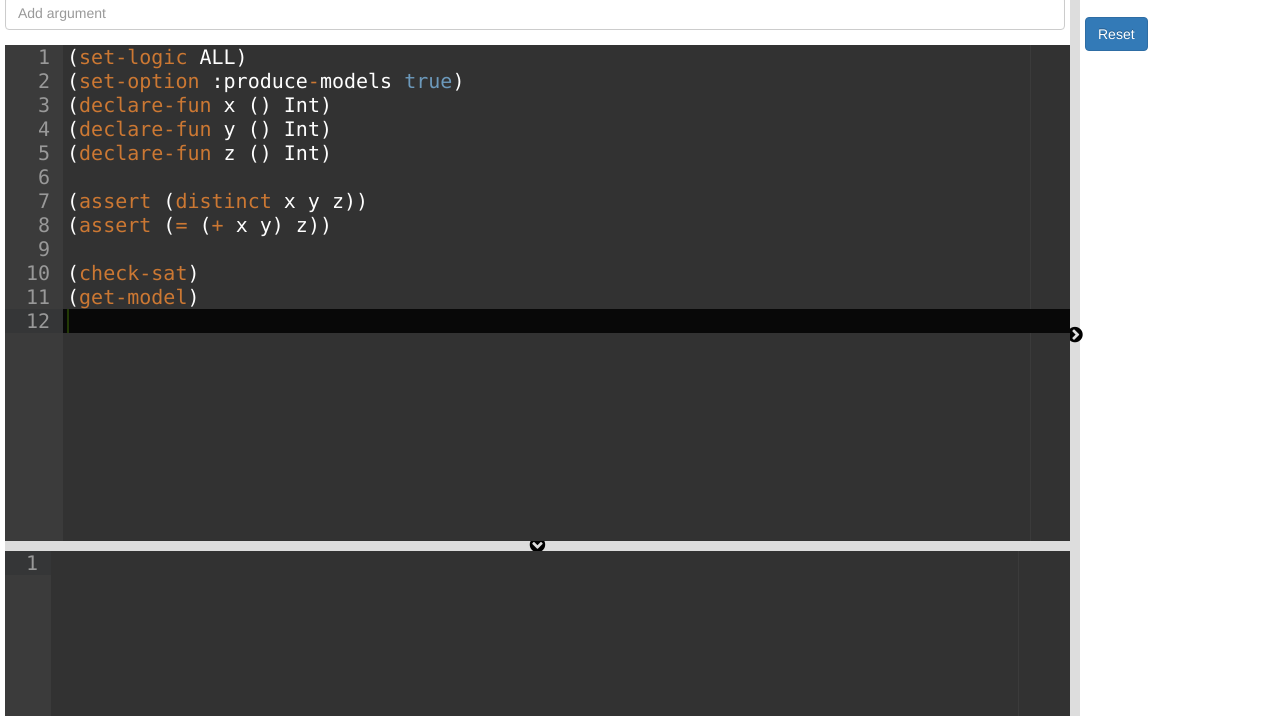
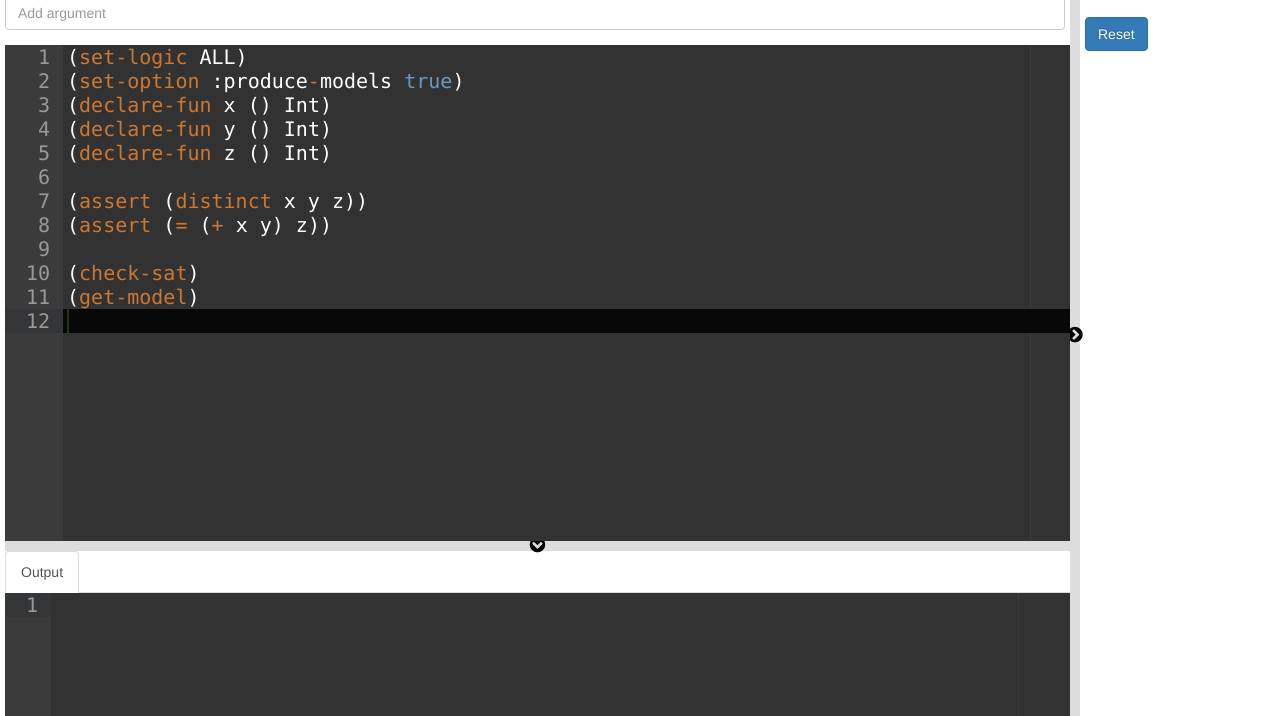
Before and after one commit to mudathirmahgoub/cvc-webclient-angularjs, a website with bundled scripts: page app/index.html in a window 1280 px wide. Shown: the part 84-800 px from the top of the page. Built offline with nearby package versions, Linux system fonts and the light colour scheme; files whose address does not match are found by name.

Commit message:
Fine changes

```diff
--- a/app/core/splitter-directive/splitter.directive.js
+++ b/app/core/splitter-directive/splitter.directive.js
@@ -75,6 +75,7 @@ angular.module('cvc').directive('splitter', function () {
 
                         angular.element(parent).on('mouseup', function () {
                             mouseDown = false;
+                            window.dispatchEvent(new Event('resize'));
                         });
 
                         angular.element(parent).on('mouseleave', function () {
--- a/app/editor-component/editor.template.html
+++ b/app/editor-component/editor.template.html
@@ -46,18 +46,13 @@
         <splitter direction="down" class="editorRowSplitter">
         </splitter>
         <div class="editorCenterFooter">
-            <div style="height:100%; width: 100%">
+            <uib-tabset active="activeTab">
+                <uib-tab index="0" heading="Output">
+                </uib-tab>
+            </uib-tabset>
+            <div style="height:calc(100% - 42px); width: 100%">
                 <div id="outputEditor" style="height:100%;font-size:20px;"></div>
             </div>
-            <!--<uib-tabset active="activeTab">-->
-                <!--<uib-tab index="0" heading="Output">-->
-                    <!--<div ng-show="results.data">-->
-                        <!--<div ng-repeat="line in results.data track by $index">-->
-                            <!--<div>{{line}}</div>-->
-                        <!--</div>-->
-                    <!--</div>-->
-                <!--</uib-tab>-->
-            <!--</uib-tabset>-->
         </div>
     </div>
     <splitter class="editorColumnSplitter" direction="right"></splitter>
```
